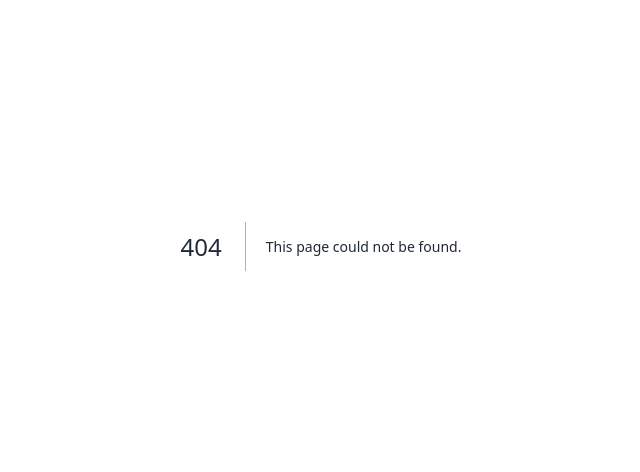
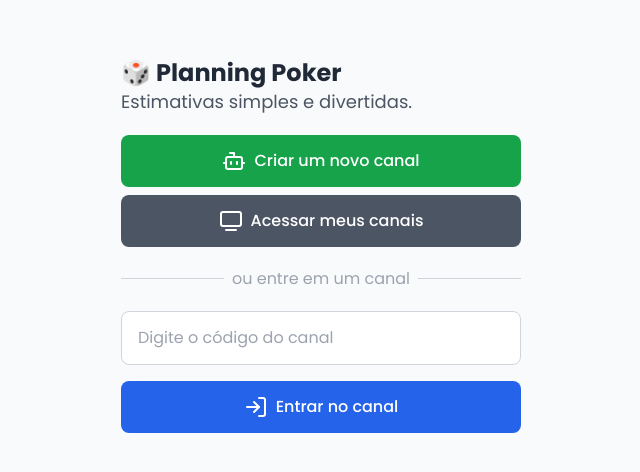
Before and after one commit to ClodoaldoDantas/planning-poker, a Next.js app: page /lobby in a window 1280 px wide. Before the commit this address had no page. Shown: the part 154-626 px from the top of the page, without its empty margins (319-959 px from the left). Built offline with nearby package versions, Linux system fonts and the light colour scheme.

Commit message:
feat: interface da tela de lobby

```diff
--- /dev/null
+++ b/src/app/lobby/join-channel/index.tsx
@@ -0,0 +1,22 @@
+import { LogIn } from 'lucide-react'
+import { Button } from '@/components/button'
+import { Input } from '@/components/input'
+
+import styles from './styles.module.scss'
+
+export function JoinChannel() {
+  return (
+    <>
+      <div className={styles.spacer}>ou entre em um canal</div>
+
+      <form className={styles.form}>
+        <Input type="text" placeholder="Digite o código do canal" />
+
+        <Button type="submit">
+          <LogIn size={24} />
+          Entrar no canal
+        </Button>
+      </form>
+    </>
+  )
+}
--- a/src/components/auth/styles.module.scss
+++ b/src/app/lobby/join-channel/styles.module.scss
@@ -1,14 +1,6 @@
-.card,
 .form {
   display: flex;
   flex-direction: column;
-}
-
-.card {
-  gap: 1.25rem;
-}
-
-.form {
   gap: 1rem;
 }
 
--- /dev/null
+++ b/src/app/lobby/page.module.scss
@@ -0,0 +1,23 @@
+.lobbyPage {
+  width: 100%;
+  max-width: 400px;
+  margin: 0 auto;
+
+  display: flex;
+  flex-direction: column;
+  gap: 1.25rem;
+}
+
+.card,
+.cardActions {
+  display: flex;
+  flex-direction: column;
+}
+
+.card {
+  gap: 1.25rem;
+}
+
+.cardActions {
+  gap: 0.5rem;
+}
--- /dev/null
+++ b/src/app/lobby/page.tsx
@@ -0,0 +1,33 @@
+import { Bot, Tv2 } from 'lucide-react'
+import { Center } from '@/components/center'
+import { Header } from '@/components/header'
+import { Button } from '@/components/button'
+import { JoinChannel } from './join-channel'
+
+import styles from './page.module.scss'
+
+export default function LobbyPage() {
+  return (
+    <Center>
+      <section className={styles.lobbyPage}>
+        <Header />
+
+        <div className={styles.card}>
+          <div className={styles.cardActions}>
+            <Button variant="success">
+              <Bot size={24} />
+              Criar um novo canal
+            </Button>
+
+            <Button variant="dark">
+              <Tv2 size={24} />
+              Acessar meus canais
+            </Button>
+          </div>
+
+          <JoinChannel />
+        </div>
+      </section>
+    </Center>
+  )
+}
--- a/src/app/page.tsx
+++ b/src/app/page.tsx
@@ -1,6 +1,6 @@
 import { Center } from '@/components/center'
 import { Header } from '@/components/header'
-import { Auth } from '@/components/auth'
+import { SignInButton } from '@/components/sign-in-button'
 
 import styles from './page.module.scss'
 
@@ -9,7 +9,7 @@ export default function SignInPage() {
     <Center>
       <section className={styles.signInPage}>
         <Header />
-        <Auth />
+        <SignInButton />
       </section>
     </Center>
   )
--- a/src/components/button/index.tsx
+++ b/src/components/button/index.tsx
@@ -3,7 +3,7 @@ import styles from './styles.module.scss'
 import classNames from 'classnames'
 
 type ButtonProps = ComponentProps<'button'> & {
-  variant?: 'primary' | 'secondary' | 'success'
+  variant?: 'primary' | 'secondary' | 'success' | 'dark'
 }
 
 export function Button({ variant = 'primary', ...props }: ButtonProps) {
--- a/src/components/button/styles.module.scss
+++ b/src/components/button/styles.module.scss
@@ -36,4 +36,12 @@
       background-color: var(--green-700);
     }
   }
+
+  &.dark {
+    background-color: var(--gray-600);
+
+    &:hover {
+      background-color: var(--gray-700);
+    }
+  }
 }
```
Also changed, not shown: src/components/auth/index.tsx (deleted, +0 -39 lines), src/components/sign-in-button/index.tsx (added, +18 -0 lines).
